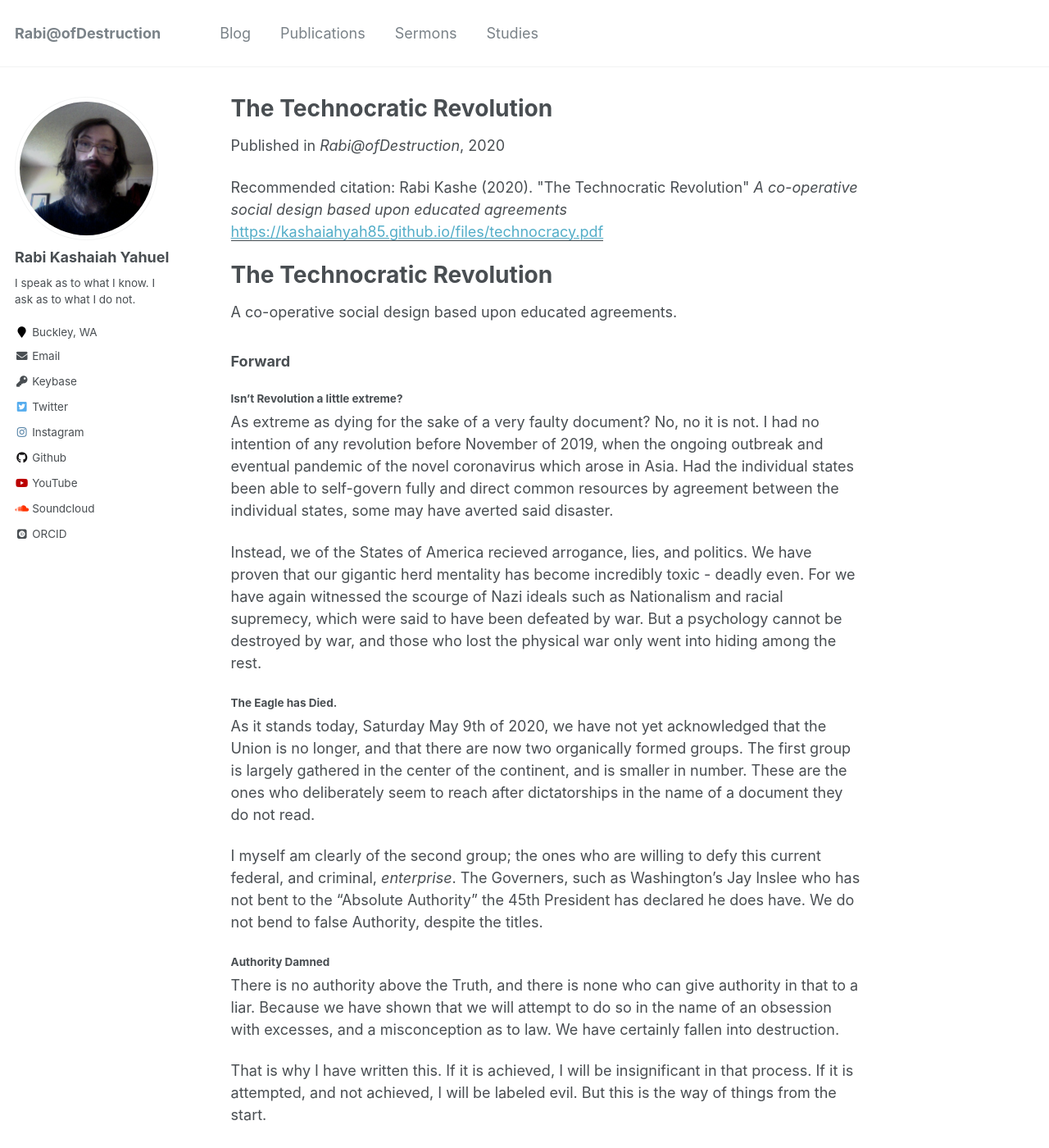
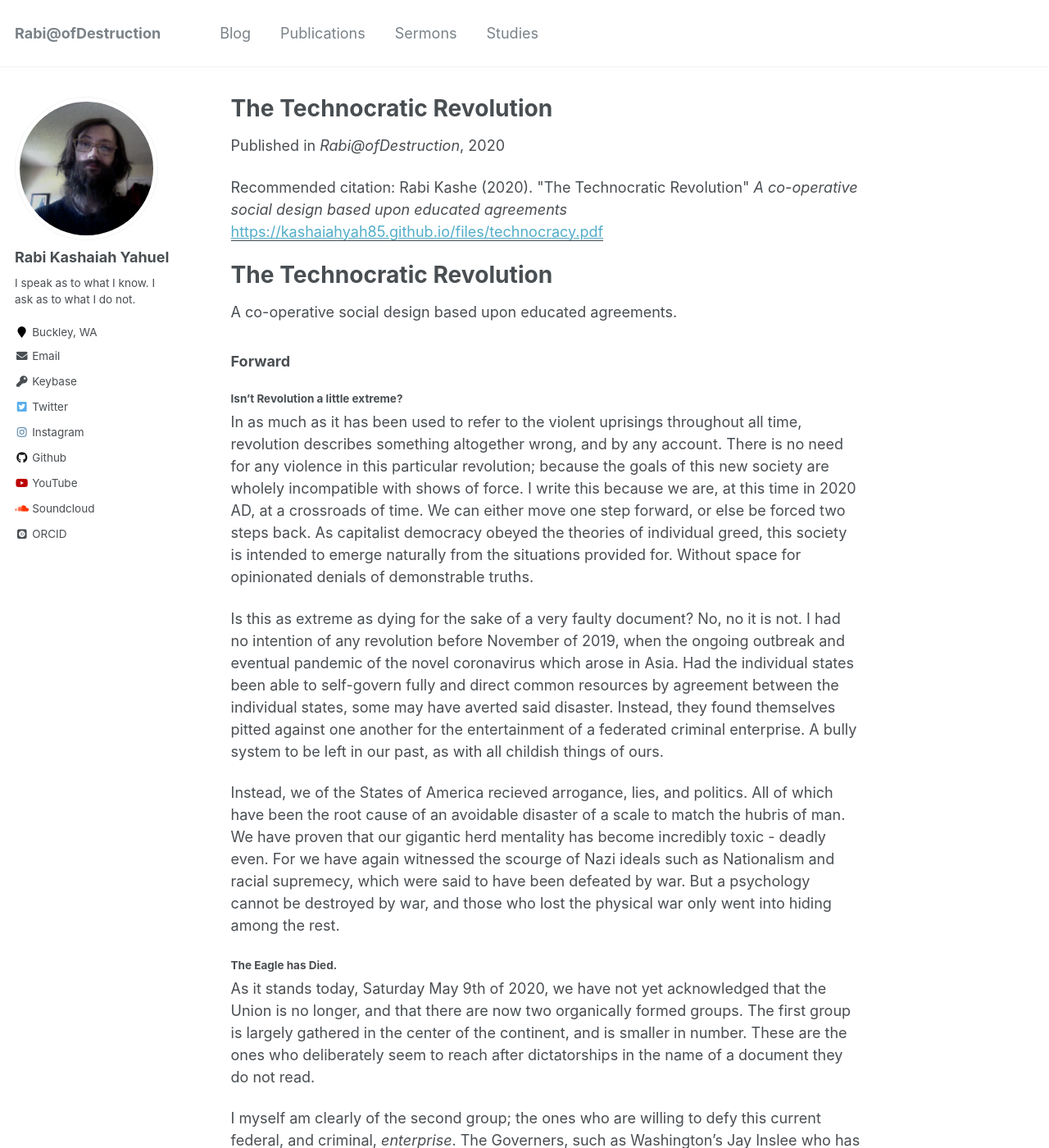
Before and after one commit to NetizenAbel/kashaiahyah85.github.io, a Jekyll site: the page built from _publications/technocracy.md, in a window 1280 px wide and 1400 px high. Shown: the whole window at 82% size. Built offline with Jekyll 4.4.1, drawn with Linux system fonts in a browser that asks for light colours; some web fonts are replaced.

Commit message:
modified:   _publications/technocracy.md

```diff
--- a/_publications/technocracy.md
+++ b/_publications/technocracy.md
@@ -15,10 +15,12 @@ A co-operative social design based upon educated agreements.
 
 ### Forward
 
-###### Isn't Revolution a little extreme?
-As extreme as dying for the sake of a very faulty document? No, no it is not. I had no intention of any revolution before November of 2019, when the ongoing outbreak and eventual pandemic of the novel coronavirus which arose in Asia. Had the individual states been able to self-govern fully and direct common resources by agreement between the individual states, some may have averted said disaster.
+##### Isn't Revolution a little extreme?
+In as much as it has been used to refer to the violent uprisings throughout all time, revolution describes something altogether wrong, and by any account. There is no need for any violence in this particular revolution; because the goals of this new society are wholely incompatible with shows of force. I write this because we are, at this time in 2020 AD, at a crossroads of time. We can either move one step forward, or else be forced two steps back. As capitalist democracy obeyed the theories of individual greed, this society is intended to emerge naturally from the situations provided for. Without space for opinionated denials of demonstrable truths.
 
-Instead, we of the States of America recieved arrogance, lies, and politics. We have proven that our gigantic herd mentality has become incredibly toxic - deadly even. For we have again witnessed the scourge of Nazi ideals such as Nationalism and racial supremecy, which were said to have been defeated by war. But a psychology cannot be destroyed by war, and those who lost the physical war only went into hiding among the rest.
+Is this as extreme as dying for the sake of a very faulty document? No, no it is not. I had no intention of any revolution before November of 2019, when the ongoing outbreak and eventual pandemic of the novel coronavirus which arose in Asia. Had the individual states been able to self-govern fully and direct common resources by agreement between the individual states, some may have averted said disaster. Instead, they found themselves pitted against one another for the entertainment of a federated criminal enterprise. A bully system to be left in our past, as with all childish things of ours.
+
+Instead, we of the States of America recieved arrogance, lies, and politics. All of which have been the root cause of an avoidable disaster of a scale to match the hubris of man. We have proven that our gigantic herd mentality has become incredibly toxic - deadly even. For we have again witnessed the scourge of Nazi ideals such as Nationalism and racial supremecy, which were said to have been defeated by war. But a psychology cannot be destroyed by war, and those who lost the physical war only went into hiding among the rest.
 
 ###### The Eagle has Died.
 As it stands today, Saturday May 9th of 2020, we have not yet acknowledged that the Union is no longer, and that there are now two organically formed groups. The first group is largely gathered in the center of the continent, and is smaller in number. These are the ones who deliberately seem to reach after dictatorships in the name of a document they do not read.
```
